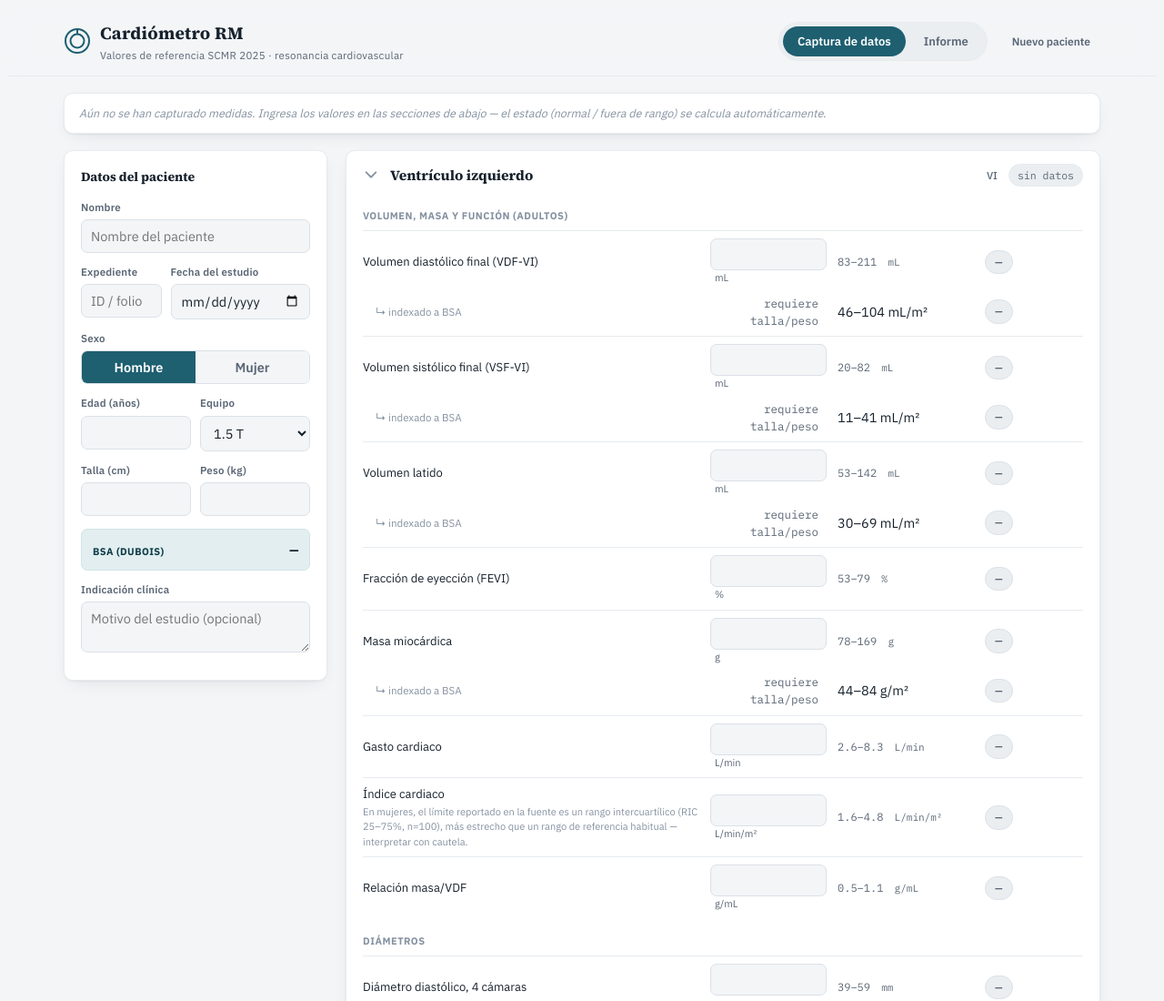
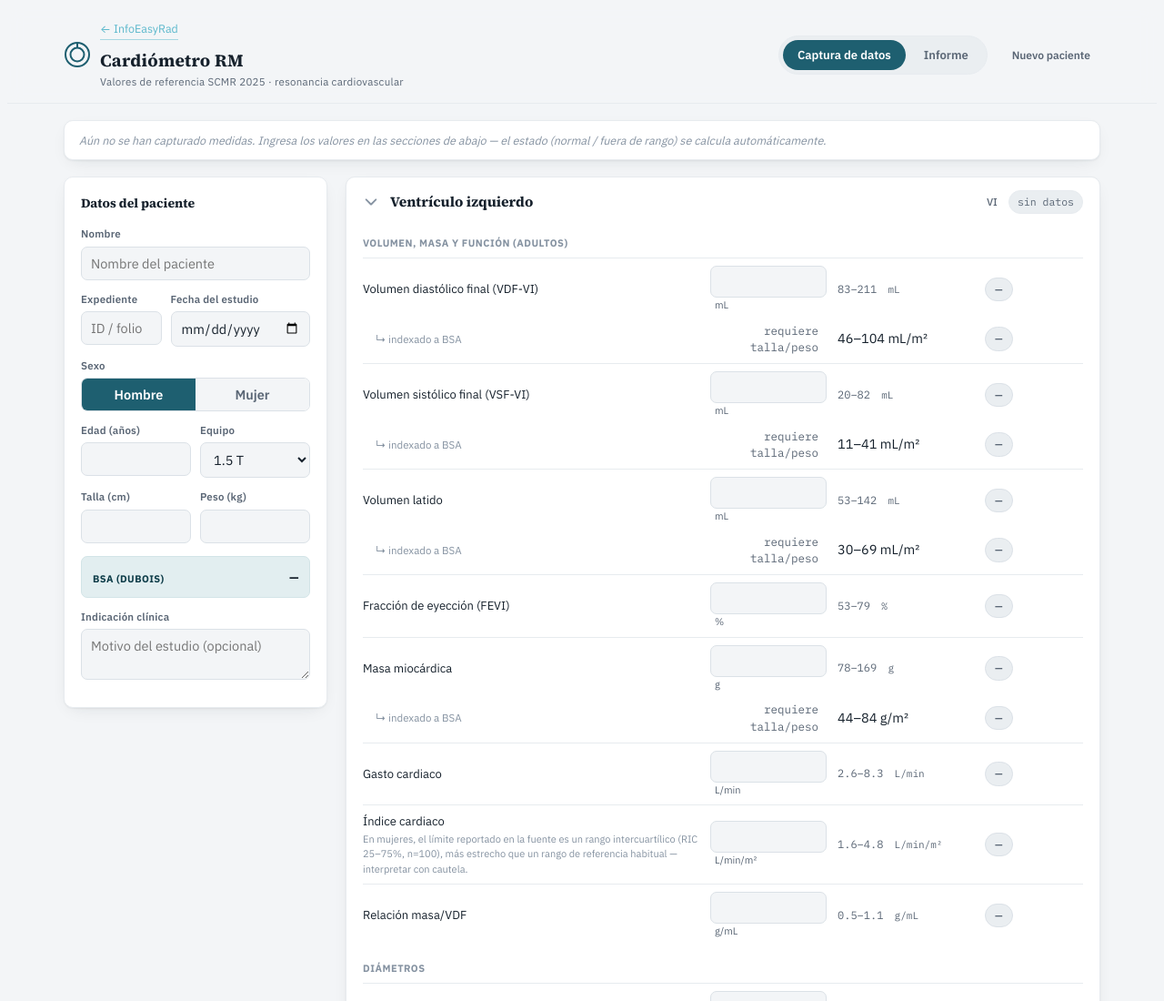
Before and after one commit to InfoEasyRad/infoeasyrad, a website: page public/cardiometro.html in a window 1280 px wide. Shown: the top 1100 px of the page at 91% size. Drawn offline with Linux system fonts and the light colour scheme.

Commit message:
feat: agregar botón de regreso al Cardiómetro RM

```diff
--- a/public/cardiometro.html
+++ b/public/cardiometro.html
@@ -350,7 +350,8 @@
         <line x1="15" y1="2" x2="15" y2="7.5" stroke="var(--accent)" stroke-width="2"/>
       </svg>
       <div class="brand-text">
-        <h1>Cardiómetro RM</h1>
+        <a href="/" style="display:inline-flex;align-items:center;gap:5px;color:#5CB8CC;font-size:12.5px;text-decoration:none;margin-bottom:8px;border-bottom:1px solid rgba(92,184,204,.5);padding-bottom:2px">← InfoEasyRad</a>
+<h1>Cardiómetro RM</h1>
         <p>Valores de referencia SCMR 2025 · resonancia cardiovascular</p>
       </div>
     </div>
```
